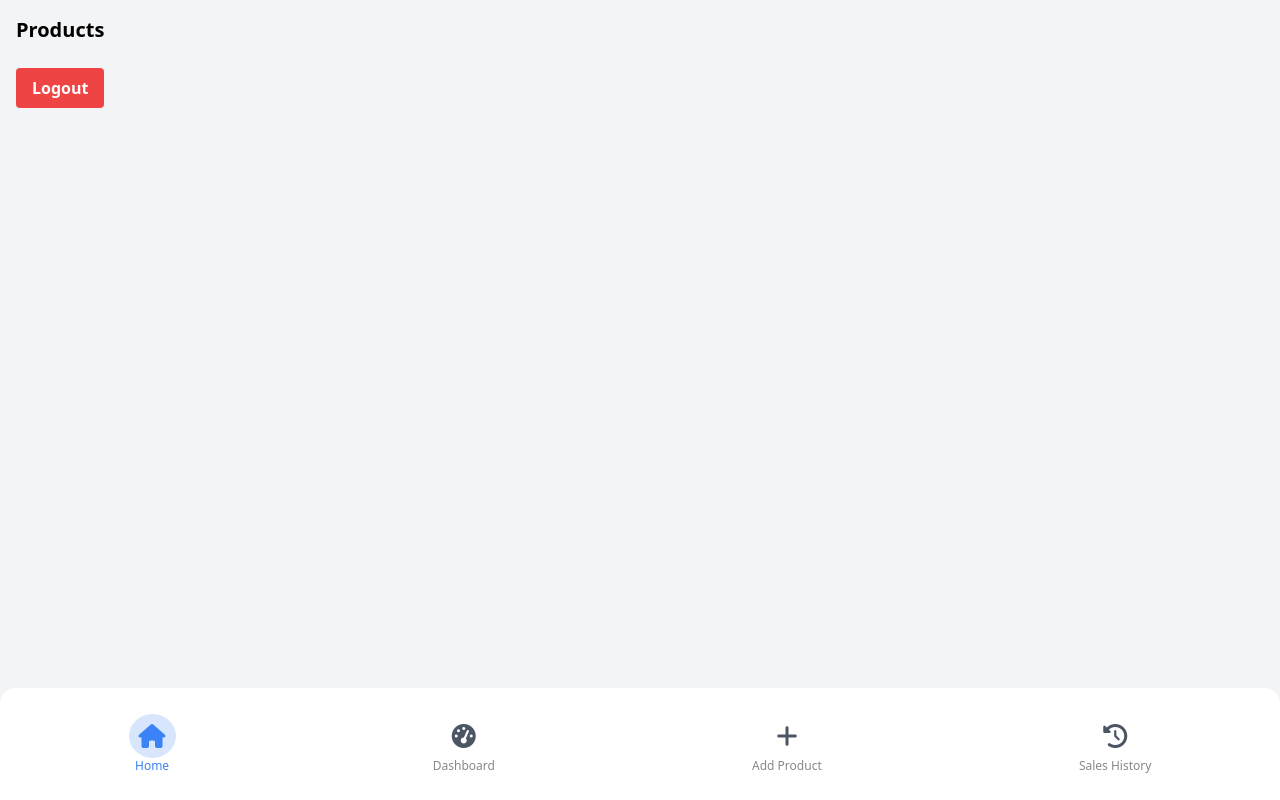
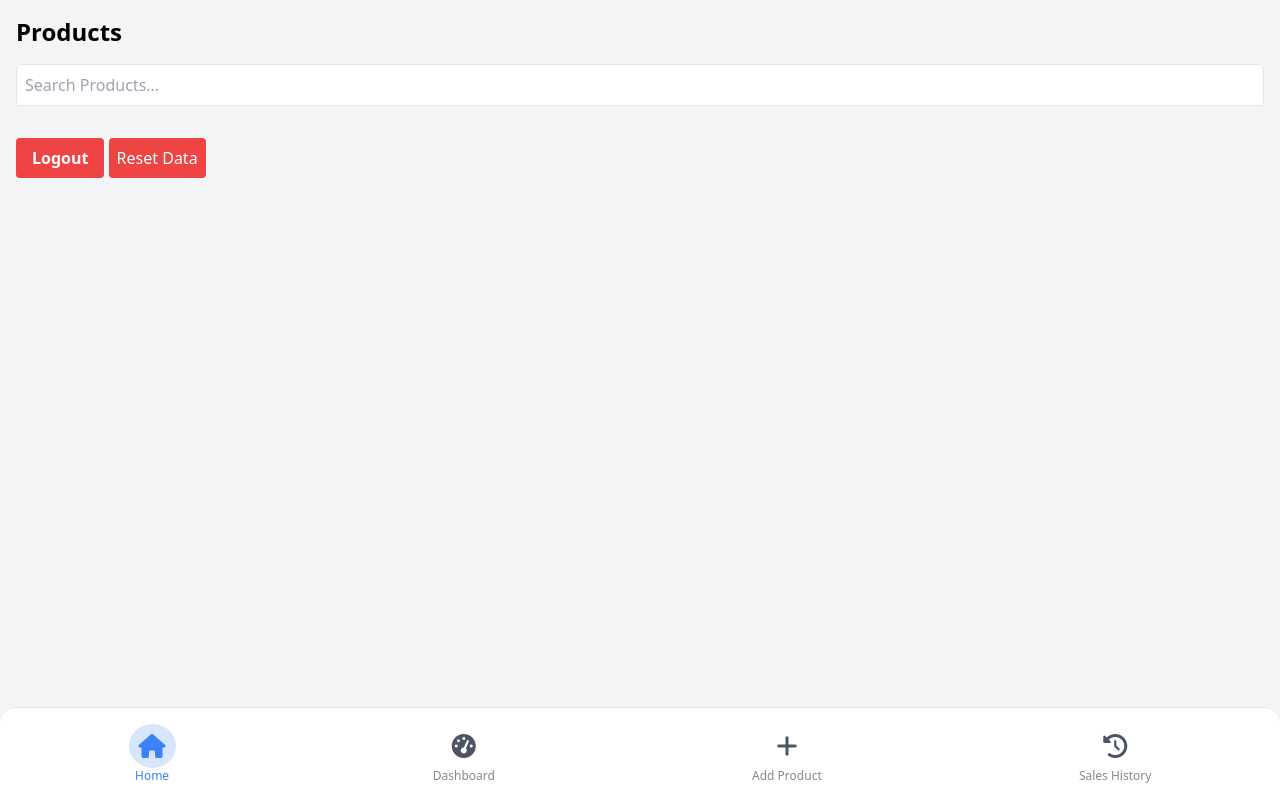
Before and after one commit to Asifurrahman-Noyons/Enoy-Store-management, a plain HTML site: page inventory.html in a window 1280 px wide. Drawn offline with nearby package versions, Linux system fonts and the light colour scheme.

Commit message:
Update inventory.html

```diff
--- a/inventory.html
+++ b/inventory.html
@@ -8,46 +8,74 @@
     <link rel="stylesheet" href="https://cdnjs.cloudflare.com/ajax/libs/font-awesome/6.0.0-beta3/css/all.min.css">
     <title>Inventory Management System</title>
     <style>
+
+    a {
+      -webkit-tap-highlight-color: transparent;
+      -webkit-tap-highlight-color: rgba(0, 0, 0, 0);
+    }
+
       .nav-item {
     position: relative;
     text-align: center;
-            padding: 10px;
-            transition: color 0.3s ease;
+    transition: color 0.3s ease, transform 0.3s ease;
+    padding: 0px; /* Add padding for better touch targets */
 }
 
 .nav-item i {
     transition: background-color 0.3s ease, color 0.3s ease;
-            border-radius: 50%; /* Rounded icon background */
-            padding: 10px; /* Padding around the icon */
+    border-radius: 50%;
+    padding: 10px;
+    background-color: transparent; /* Default background */
 }
 
 .nav-item.active i {
-            background-color: rgba(59, 130, 246, 0.2); /* Background shade when icon is active */
-            color: #3b82f6; /* Change the icon color when active */
+    background-color: rgba(59, 130, 246, 0.2);
+    color: #3b82f6;
 }
 
 .nav-item span {
     display: block;
     font-size: 12px;
-            color: #888; /* Default text color */
+    color: #888;
+    transition: color 0.3s ease; /* Smooth color transition */
 }
 
 .nav-item.active span {
-            color: #3b82f6; /* Change text color when active */
+    color: #3b82f6;
+}
+
+.nav-item:hover {
+    color: #3b82f6; /* Change text color on hover */
+    transform: translateY(-2px); /* Subtle lift effect on hover */
+}
+
+.nav-item:hover i {
+    background-color: rgba(59, 130, 246, 0.1); /* Light background on hover */
+}
+
+.nav-item:hover span {
+    color: #3b82f6; /* Change span color on hover */
 }
     </style>
 </head>
 
 <body class="bg-gray-100 flex flex-col min-h-screen">
 
-    <div id="content" class="flex-1 p-4">
+    <div id="content" class="flex-1 p-4 mb-24">
         <!-- Home Page -->
-        <div id="home" class="hidden mb-6">
-            <h2 class="text-xl font-semibold mb-2">Products</h2>
-            <div id="productCards" class="grid grid-cols-2 md:grid-cols-2 lg:grid-cols-3 gap-6"></div>
-            <button onclick="logout()" class="mt-4 bg-red-500 hover:bg-red-700 text-white font-bold py-2 px-4 rounded focus:outline-none focus:shadow-outline">
+        <div id="home" class="hidden">
+            <h2 class="text-2xl font-semibold mb-4">Products</h2>
+
+            <!-- Search Input -->
+            <input type="text" id="searchInput" placeholder="Search Products..." class="border p-2 w-full mb-4 rounded">
+
+            <div id="productCards" class="grid grid-cols-1 md:grid-cols-2 lg:grid-cols-3 gap-6"></div>
+            <button onclick="logout()" class="mt-4 bg-red-500 hover:bg-red-700 text-white font-bold py-2 px-4 rounded">
                 Logout
             </button>
+
+            <!-- Reset Button -->
+            <button id="resetButton" class="bg-red-500 text-white p-2 rounded mt-4 hover:bg-red-700">Reset Data</button>
         </div>
 
         <!-- Dashboard -->
@@ -87,12 +115,9 @@
             <form id="productForm" class="space-y-4">
                 <input type="text" id="productName" placeholder="Product Name" class="border p-2 w-full" required>
                 <input type="file" id="productImage" accept="image/*" class="border p-2 w-full" required>
-                <input type="number" id="productPurchasePrice" placeholder="Purchase Price" class="border p-2 w-full"
-                    required min="0" step="0.01">
-                <input type="number" id="productSellingPrice" placeholder="Selling Price" class="border p-2 w-full" required
-                    min="0" step="0.01">
-                <input type="number" id="productQuantity" placeholder="Total Quantity" class="border p-2 w-full" required
-                    min="1">
+                <input type="number" id="productPurchasePrice" placeholder="Purchase Price" class="border p-2 w-full" required min="0" step="0.01">
+                <input type="number" id="productSellingPrice" placeholder="Selling Price" class="border p-2 w-full" required min="0" step="0.01">
+                <input type="number" id="productQuantity" placeholder="Total Quantity" class="border p-2 w-full" required min="1">
                 <button type="submit" class="bg-blue-500 text-white p-2 w-full rounded">Add Product</button>
             </form>
         </div>
@@ -105,7 +130,7 @@
                     <tr class="bg-gray-200">
                         <th class="py-2 px-4 border">Name</th>
                         <th class="py-2 px-4 border">Sold</th>
-                        <th class="py-2 px-4 border">sale</th>
+                        <th class="py-2 px-4 border">Sale</th>
                         <th class="py-2 px-4 border">Profit</th>
                         <th class="py-2 px-4 border">Date</th>
                     </tr>
@@ -116,7 +141,7 @@
     </div>
 
     <!-- Bottom Navigation -->
-    <div class="fixed bottom-0 left-0 right-0 bg-white shadow-lg rounded-t-2xl">
+    <div class="fixed bottom-0 left-0 right-0 bg-white shadow-lg rounded-t-2xl border-t border-gray-200">
         <div class="flex justify-around py-4">
             <a href="#" class="flex flex-col items-center text-gray-600 nav-item" onclick="showSection('home')">
                 <i class="fas fa-home text-2xl"></i>
```
Lines whose indentation alone changed are shown as unchanged.
